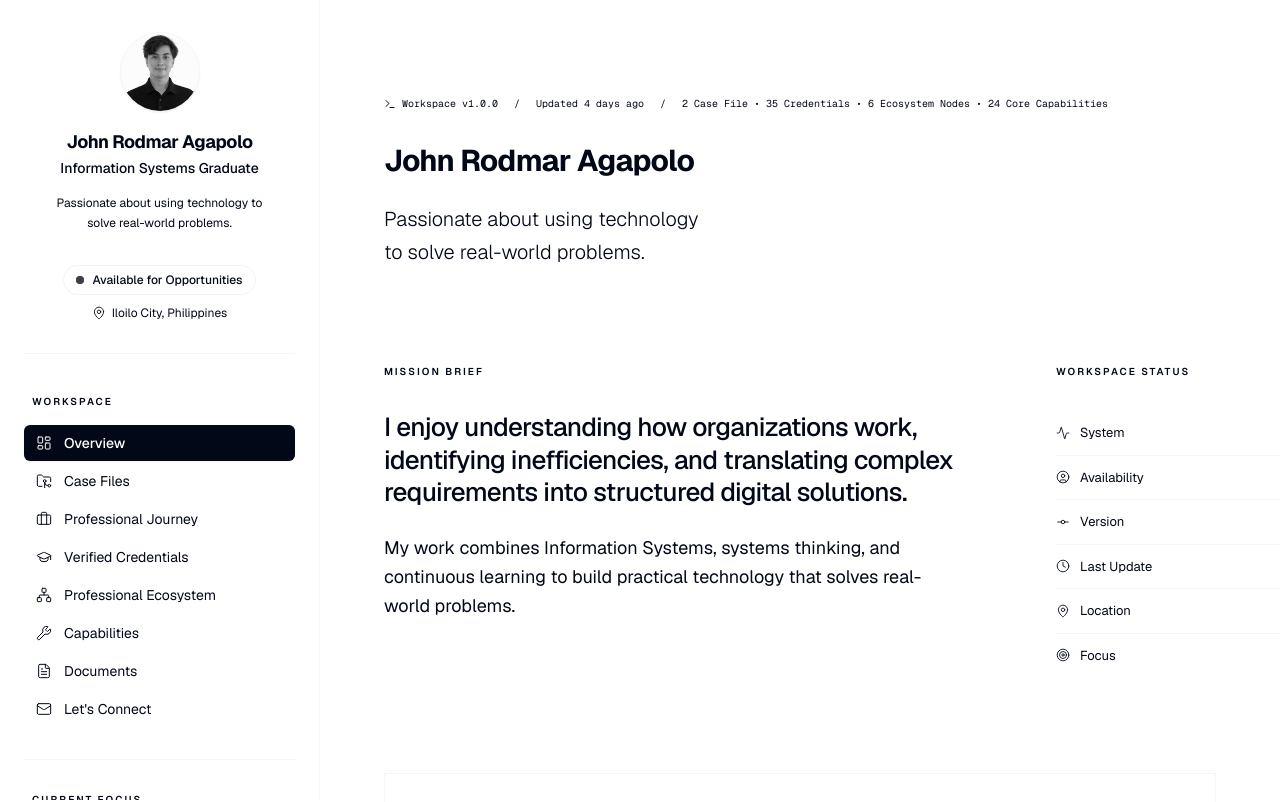
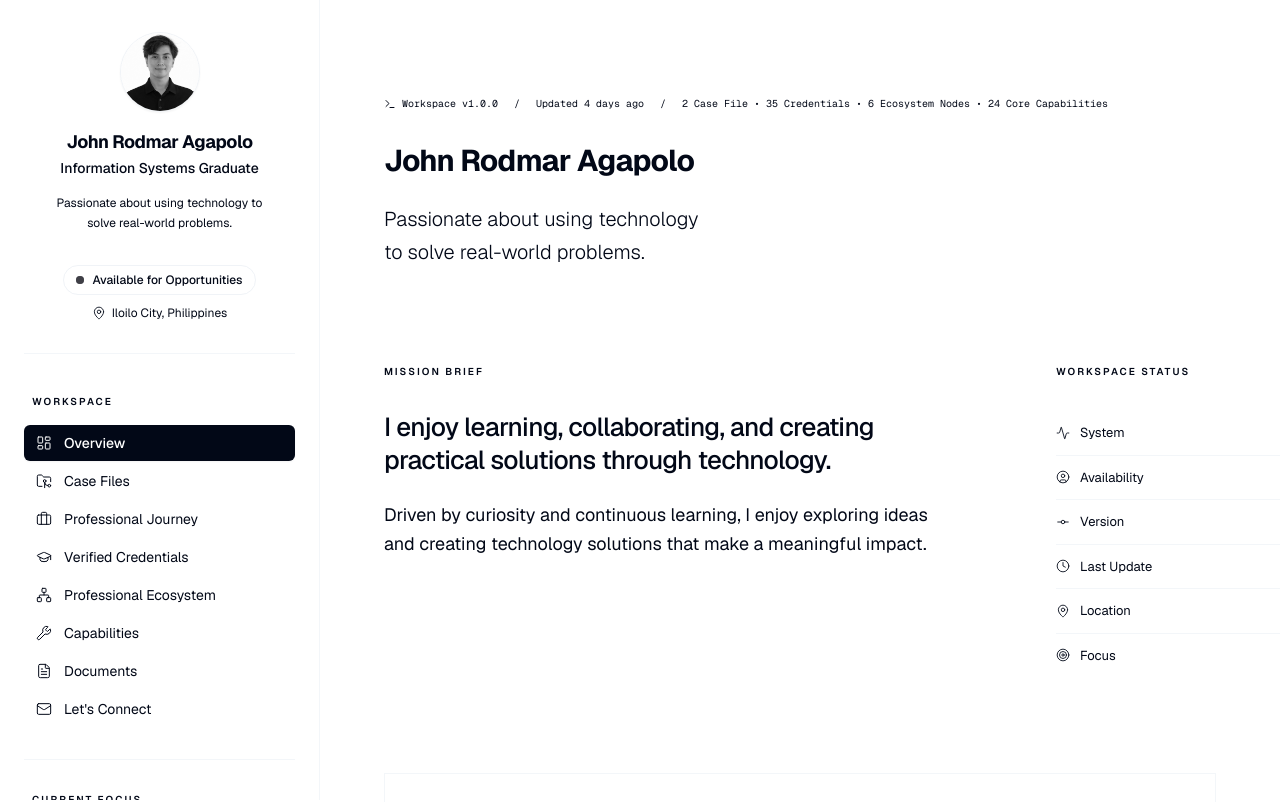
Before and after one commit to ApolloJRAgapolo/johnrodmaragapolo_portfolio, a Next.js app: page / in a window 1280 px wide. Shown: the top 802 px of the page. Built offline with nearby package versions, Linux system fonts and the light colour scheme.

Commit message:
Some Description Improvements

```diff
--- a/app/page.tsx
+++ b/app/page.tsx
@@ -62,10 +62,10 @@ export default function Overview() {
               </h2>
               <div className="space-y-6">
                 <p className="text-2xl lg:text-[26px] leading-tight font-medium tracking-tight text-foreground">
-                  I enjoy understanding how organizations work, identifying inefficiencies, and translating complex requirements into structured digital solutions.
+                  I enjoy learning, collaborating, and creating practical solutions through technology.
                 </p>
                 <p className="text-lg text-muted-foreground leading-relaxed">
-                  My work combines Information Systems, systems thinking, and continuous learning to build practical technology that solves real-world problems.
+                  Driven by curiosity and continuous learning, I enjoy exploring ideas and creating technology solutions that make a meaningful impact.
                 </p>
               </div>
             </section>
```
